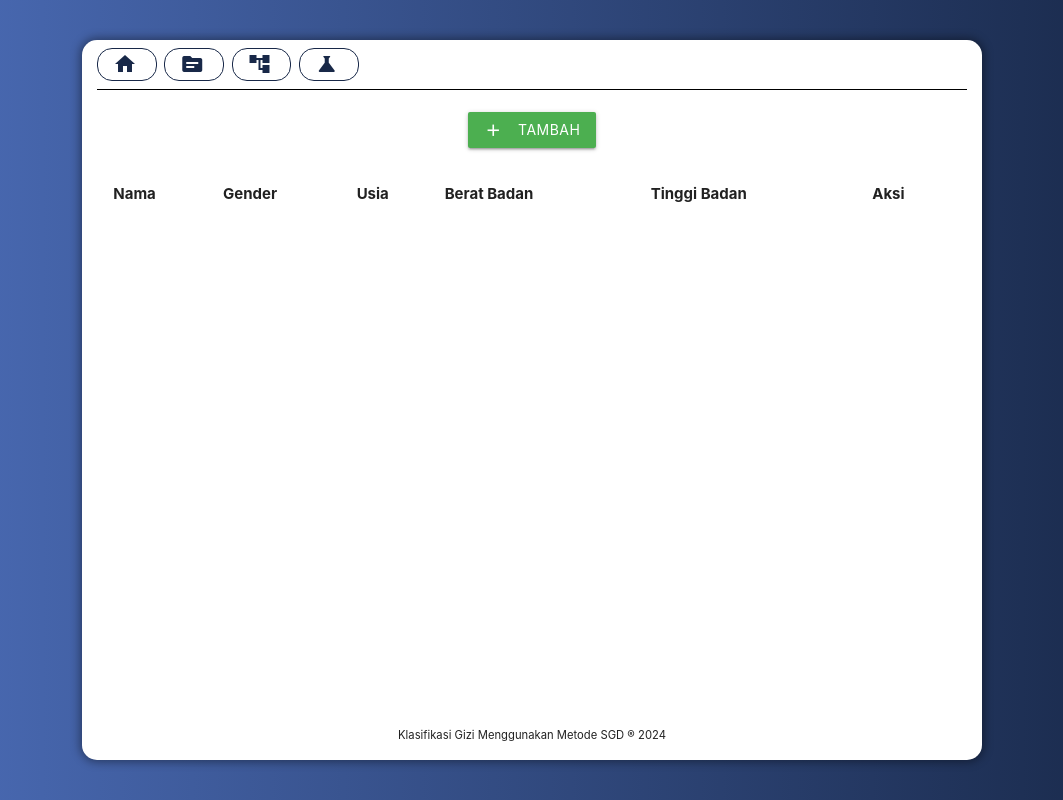
After one commit to MrFrost-Nv27/gizisgd, a Flask app: page /gizi in a window 1280 px wide. The commit adds this page. Shown: the whole page, without its empty margins (108-1171 px from the left). Run offline with Flask 3, Linux system fonts and the light colour scheme; lists and menus that the app fills with data are empty; parts of the project's set-up code (start-up, migrations or seed data) failed here and were passed over; some libraries are stand-ins or nearby versions.

Commit message:
otw crud gizi

```diff
--- a/flaskr/static/css/main.css
+++ b/flaskr/static/css/main.css
@@ -60,6 +60,7 @@ pre {
   width: 100vw;
   background: var(--main-gradient);
   overflow: auto;
+  z-index: 1;
 }
 
 .page-wrapper .page-box {
@@ -76,6 +77,7 @@ pre {
   padding: 0 1rem 1rem;
   box-shadow: 0 0 10px 2px rgba(0, 0, 0, 0.4);
   transition: all ease 0.3s;
+  z-index: 2;
 }
 
 .page-wrapper .page-box .page-nav-wrapper {
@@ -86,6 +88,7 @@ pre {
   border-bottom: 1px solid black;
   padding: 0.5rem 0;
   gap: 0.5rem;
+  z-index: 3;
 }
 
 .page-wrapper .page-box .page-nav-wrapper .page-nav {
@@ -100,6 +103,7 @@ pre {
   color: #182848;
   transition: all ease 0.3s;
   background: white;
+  z-index: 4;
 }
 .page-wrapper .page-box .page-nav-wrapper .page-nav span {
   transition: all ease 0.3s;
@@ -129,6 +133,7 @@ pre {
 .page-wrapper .page-box .page-content {
   flex: 1;
   overflow: auto;
+  z-index: 3;
 }
 .page-wrapper .page-box .page-content p,
 .page-wrapper .page-box .page-content h1,
@@ -169,3 +174,32 @@ pre {
   font-weight: bold;
   font-size: large;
 }
+
+.page-slider {
+  position: absolute;
+  background-color: white;
+  z-index: 5;
+  width: 100%;
+  height: 100%;
+  bottom: 0%;
+  left: 100%;
+  padding: 1rem;
+  display: flex;
+  flex-direction: column;
+  gap: 1rem;
+  transition: all ease 0.3s;
+}
+.page-slider.active {
+  left: 0%;
+}
+
+.page-slider .slider-nav {
+  position: relative;
+  display: flex;
+  justify-content: space-between;
+  align-items: center;
+}
+.page-slider .slider-content {
+  flex: 1;
+  overflow: auto;
+}
--- a/flaskr/static/js/main.js
+++ b/flaskr/static/js/main.js
@@ -207,6 +207,28 @@ $jscomp.polyfill(
   return d;
 });
 
+$("body").on("click", ".btn-slider", function (e) {
+  e.preventDefault();
+  const page = $(this).data("target");
+  const action = $(this).data("action");
+  if (page) {
+    $(`.page-slider[data-page="${page}"]`).addClass("active");
+  }
+  $(".page-slider").trigger("open", [page, action]);
+});
+$("body").on("click", ".btn-slider-close", function (e) {
+  $(this).closest(".page-slider").removeClass("active");
+  const page = $(this).closest(".page-slider").data("page");
+  $(".page-slider").trigger("close", [page, "close"]);
+});
+
+$("body").on("open", ".page-slider", function (e, page, action) {
+  console.log(e, page, action);
+});
+$("body").on("close", ".page-slider", function (e, page, action) {
+  console.log(e, page, action);
+});
+
 $(document).ready(function () {
   $(".datatables-init").DataTable();
   $("select").formSelect();
--- /dev/null
+++ b/flaskr/static/js/page/gizi.js
@@ -0,0 +1,49 @@
+const tables = {
+  gizi: $("#table-gizi").DataTable({
+    responsive: true,
+    ajax: {
+      url: "/api/gizi",
+      dataSrc: "data",
+    },
+    columns: [
+      { data: "name" },
+      {
+        data: "gender",
+        render: function (data) {
+          return data == "1" ? "Laki-laki" : "Perempuan";
+        },
+      },
+      {
+        data: "age",
+        render: function (data) {
+          return data + " Bulan";
+        },
+      },
+      {
+        data: "weight",
+        render: function (data) {
+          return data + " kg";
+        },
+      },
+      {
+        data: "height",
+        render: function (data) {
+          return data + " cm";
+        },
+      },
+      {
+        data: "id",
+      },
+    ],
+  }),
+};
+
+$(document).ready(async function () {
+  await cloud.add("/api/gizi", {
+    name: "gizi",
+  });
+  cloud.addCallback("gizi", function () {
+    tables.gizi.ajax.reload();
+  });
+  cloud.pull("gizi");
+});
--- a/flaskr/templates/layout/panel-navbar.html
+++ b/flaskr/templates/layout/panel-navbar.html
@@ -1,6 +1,6 @@
-<a href="#!" data-page="dashboard" class="page-nav"><i class="material-icons">home</i>
+<a href="{{ url_for('views.home') }}" data-page="dashboard" class="page-nav"><i class="material-icons">home</i>
     <span>Beranda</span></a>
-<a href="#!" data-page="gizi" class="page-nav"><i class="material-icons">source</i> <span>Data
+<a href="{{ url_for('views.gizi') }}" data-page="gizi" class="page-nav"><i class="material-icons">source</i> <span>Data
         Gizi</span></a>
 <a href="#!" data-page="model" class="page-nav"><i class="material-icons">account_tree</i> <span>Learning
         Model</span></a>
--- /dev/null
+++ b/flaskr/templates/page/gizi.html
@@ -0,0 +1,39 @@
+{% extends "layout/panel.html" %}
+{% block content %}
+<br>
+<div class="row">
+    <div class="col s12 center">
+        <a class="waves-effect waves-light btn green btn-slider" data-target="form" data-action="add"><i class="material-icons left">add</i>Tambah</a>
+    </div>
+</div>
+<div class="row">
+    <div class="col s12">
+        <table class="striped highlight responsive-table" id="table-gizi" style="width:100%">
+            <thead>
+                <tr>
+                    <th>Nama</th>
+                    <th>Gender</th>
+                    <th>Usia</th>
+                    <th>Berat Badan</th>
+                    <th>Tinggi Badan</th>
+                    <th>Aksi</th>
+                </tr>
+            </thead>
+            <tbody>
+            </tbody>
+        </table>
+    </div>
+</div>
+<div class="page-slider" data-page="form">
+    <div class="slider-nav">
+        <a class="waves-effect waves-light btn orange btn-slider-close"><i class="material-icons left">arrow_back</i>Kembali</a>
+    </div>
+    <div class="slider-content">
+
+    </div>
+</div>
+{% endblock %}
+
+{% block script %}
+<script src="{{ url_for('static', filename='js/page/gizi.js') }}"></script>
+{% endblock %}
--- a/flaskr/views.py
+++ b/flaskr/views.py
@@ -19,3 +19,10 @@ def home():
         "page/index.html",
         page="dashboard",
     )
+
+@views.route("/gizi")
+def gizi():
+    return render_template(
+        "page/gizi.html",
+        page="gizi",
+    )
```
